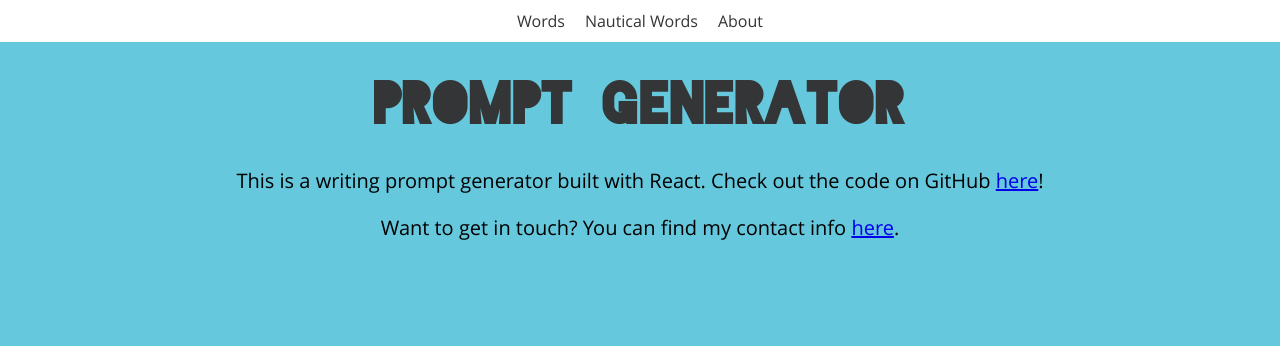
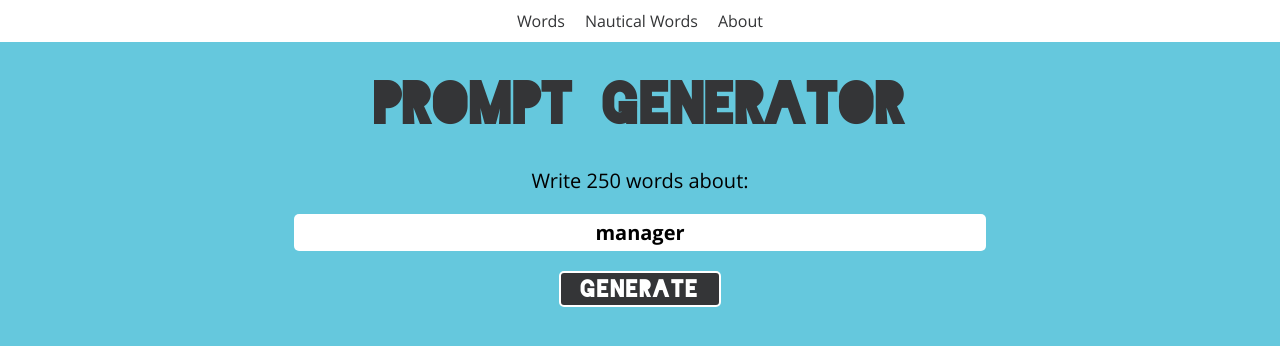
Before and after one commit to sharkham/prompt-generator, a React (Create React App) app: page /about in a window 1280 px wide. Shown: the top 346 px of the page. Built offline with nearby package versions, Linux system fonts and the light colour scheme.

Commit message:
Adds Switch back

```diff
--- a/src/App.js
+++ b/src/App.js
@@ -15,7 +15,7 @@ function App() {
       <NavBar/>
       <h1>Prompt Generator</h1>
       <Switch>
-        <Route exact path="/"><WordsPromptPage/></Route>
+        <Route path="/"><WordsPromptPage/></Route>
         <Route path="/nauticalwords"><NauticalWordsPromptPage/></Route>
         <Route path="/about"><AboutPage/></Route>
       </Switch>
```
